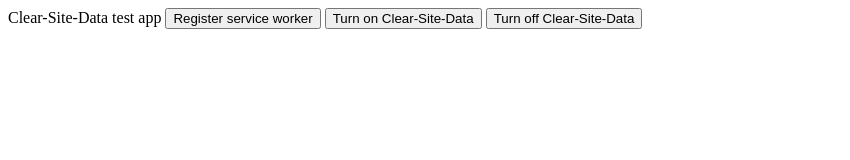
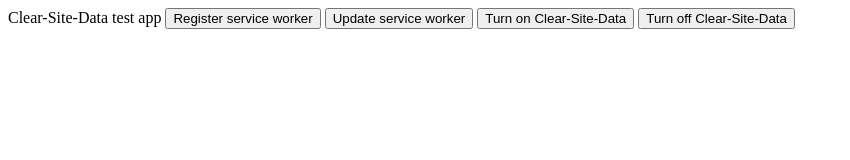
Before and after one commit to asakusuma/sw-clear-site-data, a website: page static/index.html in a window 1280 px wide. Shown: the whole page, without its empty margins (0-850 px from the left). Drawn offline with Linux system fonts and the light colour scheme.

Commit message:
Add update button and comments

```diff
--- a/static/index.html
+++ b/static/index.html
@@ -5,6 +5,7 @@
   <body>
     Clear-Site-Data test app
     <button onclick="navigator.serviceWorker.register('sw.js')">Register service worker</button>
+    <button onclick="navigator.serviceWorker.getRegistration().then((r) => { r.update(); });">Update service worker</button>
     <button onclick="fetch('/clearSiteDataOn')">Turn on Clear-Site-Data</button>
     <button onclick="fetch('/clearSiteDataOff')">Turn off Clear-Site-Data</button>
   </body>
```
Also changed, not shown: server.js (+8 -2 lines).
